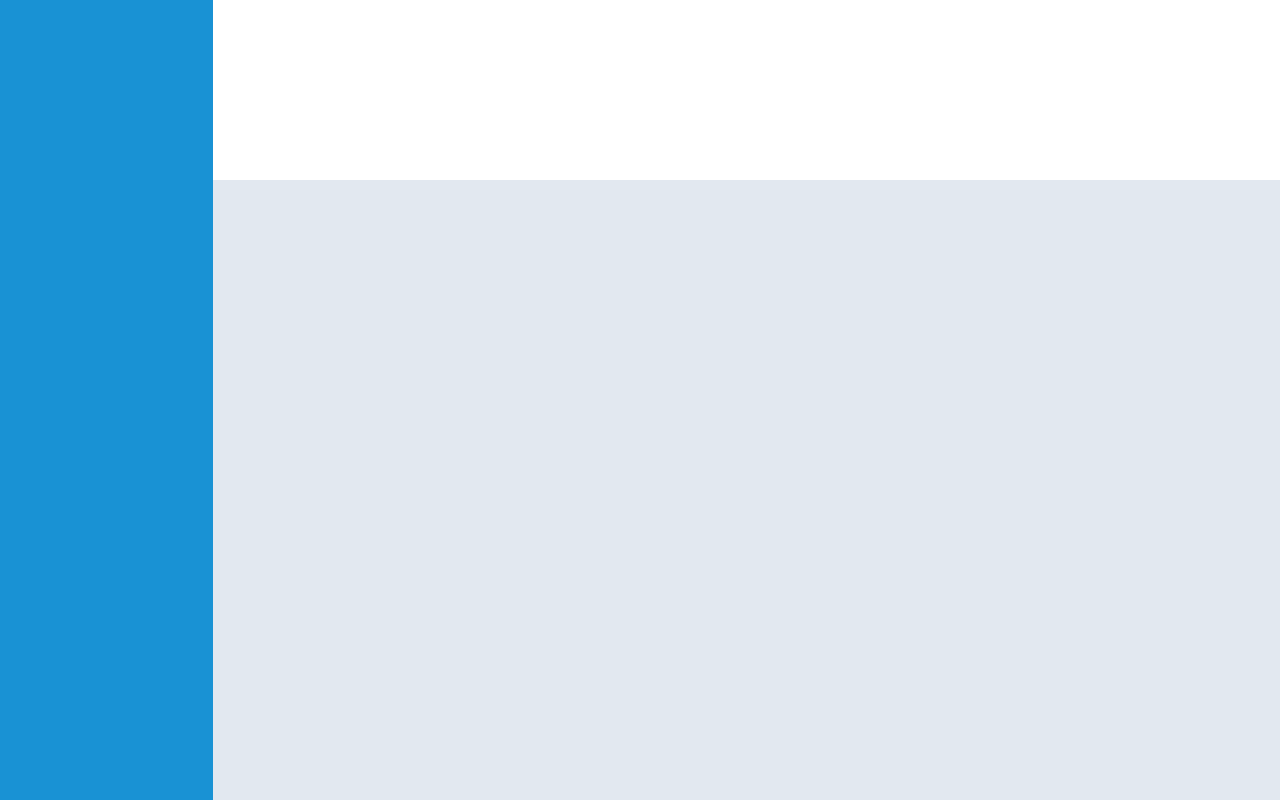
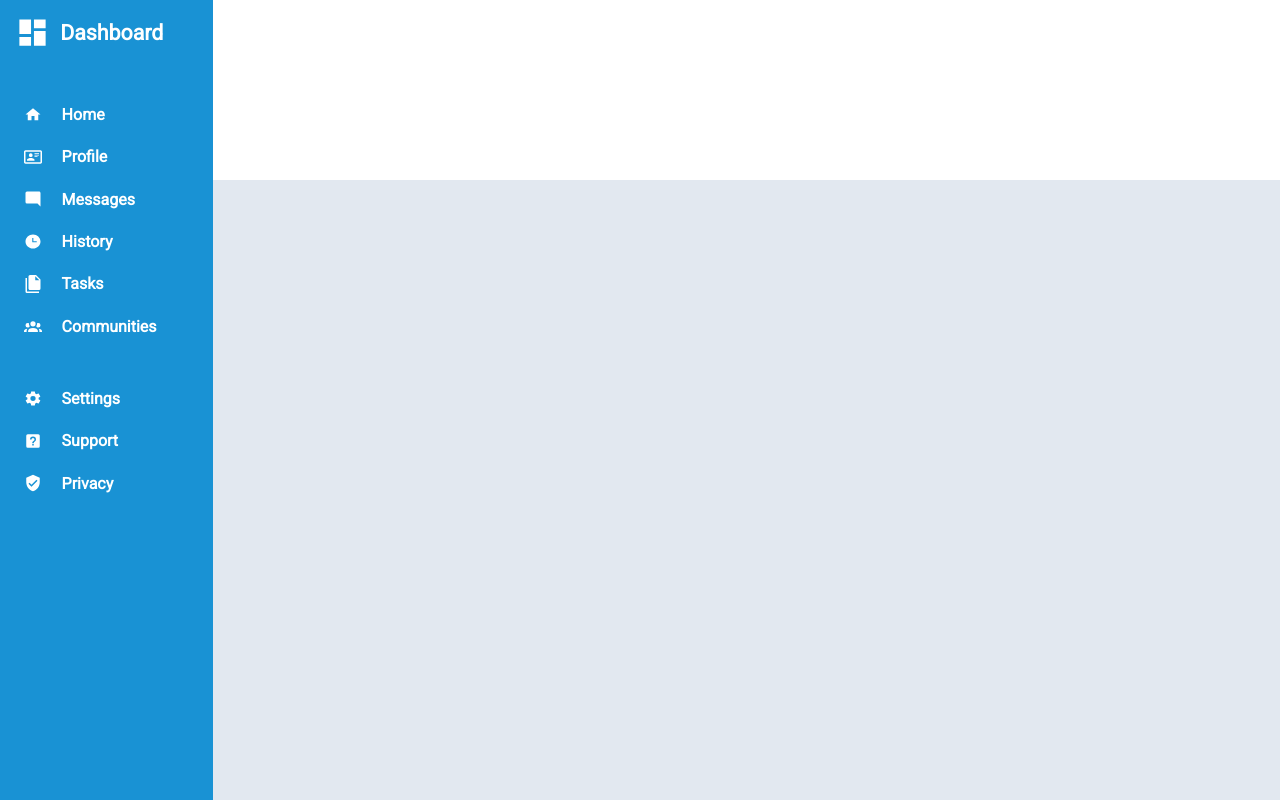
Before and after one commit to zoltan-antal/admin-dashboard, a plain HTML site: page index.html in a window 1280 px wide. Drawn offline with Linux system fonts and the light colour scheme.

Commit message:
Add content to and style sidebar

```diff
--- a/index.html
+++ b/index.html
@@ -8,7 +8,72 @@
 </head>
 <body>
   <div class="sidebar">
-
+    <ul id="nav-banner">
+      <li>
+        <a href="">
+          <img src="assets/icons/view-dashboard.svg" alt=""></img>
+          Dashboard
+        </a>
+      </li>
+    </ul>
+    <ul id="nav-main">
+      <li>
+        <a href="">
+          <img src="assets/icons/home.svg" alt=""></img>
+          Home
+        </a>
+      </li>
+      <li>
+        <a href="">
+          <img src="assets/icons/card-account-details-outline.svg" alt=""></img>
+          Profile
+        </a>
+      </li>
+      <li>
+        <a href="">
+          <img src="assets/icons/message-reply.svg" alt=""></img>
+          Messages
+        </a>
+      </li>
+      <li>
+        <a href="">
+          <img src="assets/icons/clock-time-three.svg" alt=""></img>
+          History
+        </a>
+      </li>
+      <li>
+        <a href="">
+          <img src="assets/icons/file-multiple.svg" alt=""></img>
+          Tasks
+        </a>
+      </li>
+      <li>
+        <a href="">
+          <img src="assets/icons/account-group.svg" alt=""></img>
+          Communities
+        </a>
+      </li>
+    </ul>
+    <ul id="nav-additional">
+      <li>
+        <a href="">
+          <img src="assets/icons/cog.svg" alt=""></img>
+          Settings
+        </a>
+      </li>
+      <li>
+        <a href="">
+          <img src="assets/icons/help-box.svg" alt=""></img>
+          Support
+        </a>
+      </li>
+      <li>
+        <a href="">
+          <img src="assets/icons/shield-check.svg" alt=""></img>
+          Privacy
+        </a>
+      </li>
+    </ul>
   </div>
   <div class="header">
 
--- a/style.css
+++ b/style.css
@@ -5,6 +5,8 @@
   margin: 0;
   padding: 0;
   font-family: 'Roboto', sans-serif;
+  font-size: 12pt;
+  text-decoration: none;
 }
 
 body {
@@ -17,6 +19,50 @@ body {
 .sidebar {
   background-color: #1992d4;
   grid-row: span 2;
+  display: flex;
+  flex-direction: column;
+  justify-content: flex-start;
+  gap: 50px;
+  padding: 15px;
+}
+
+.sidebar * {
+  color: white;
+  font-weight: bold;
+  list-style-type: none;
+}
+
+.sidebar ul {
+  display: flex;
+  flex-direction: column;
+  gap: 20px;
+}
+
+.sidebar a {
+  display: inline-flex;
+  align-items: center;
+  gap: 20px;
+}
+
+.sidebar img {
+  height: 1.1rem;
+  filter: invert(1);
+}
+
+.sidebar #nav-banner * {
+  font-size: 16pt;
+}
+
+.sidebar #nav-banner a {
+  gap: 10px;
+}
+
+.sidebar #nav-banner img {
+  height: 2.2rem;
+}
+
+.sidebar ul:not(#nav-banner) {
+  margin-left: 9px;
 }
 
 .header {
```
